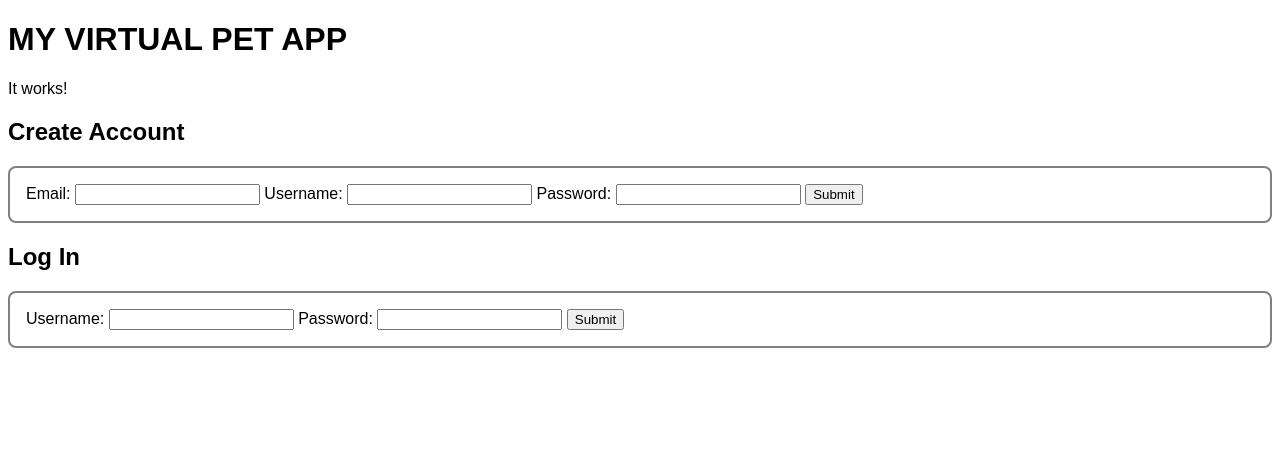
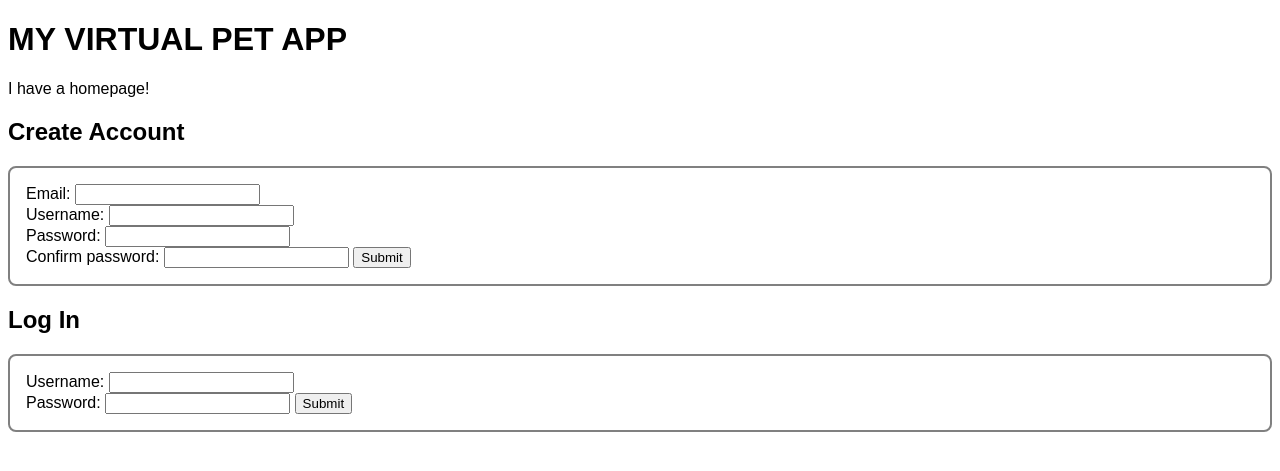
Before and after one commit to hanazzz/virtual-pet-app, a Flask app: page / in a window 1280 px wide. Shown: the top 471 px of the page. Run offline with Flask 2, Linux system fonts and the light colour scheme.

Commit message:
Fixed IDs for forms and added pw confirmation field

```diff
--- a/templates/homepage.html
+++ b/templates/homepage.html
@@ -4,21 +4,24 @@
 
 {% block body %}
     <h1>MY VIRTUAL PET APP</h1>
-    <p>It works!</p>
+    <p>I have a homepage!</p>
 
     <div>
         <h2>Create Account</h2>
         <form action="/create-user" method="POST">
-            <label for="user-email">Email:</label>
-            <input type="text" name="email" id="user-email">
+            <label for="user-email-new">Email:</label>
+            <input type="text" name="email" id="user-email-new"><br>
 
             <label for="user-username">Username:</label>
-            <input type="text" name="username" id="user-username">
+            <input type="text" name="username" id="user-username"><br>
 
-            <label for="user-password">Password:</label>
-            <input type="password" name="password" id="user-password">
+            <label for="user-password-new">Password:</label>
+            <input type="password" name="password" id="user-password-new"><br>
 
-            <input aria-label="submit" type="submit">
+            <label for="user-password-confirm">Confirm password:</label>
+            <input type="password" name="password2" id="user-password-confirm">
+
+            <input type="submit">
         </form>
     </div>
 
@@ -26,12 +29,12 @@
         <h2>Log In</h2>
         <form action="/login" method="POST">
             <label for="user-username">Username:</label>
-            <input type="text" name="username" id="user-username">
+            <input type="text" name="username" id="user-username"><br>
 
             <label for="user-password">Password:</label>
             <input type="password" name="password" id="user-password">
 
-            <input aria-label="submit" type="submit">
+            <input type="submit">
         </form>
     </div>
 
```
